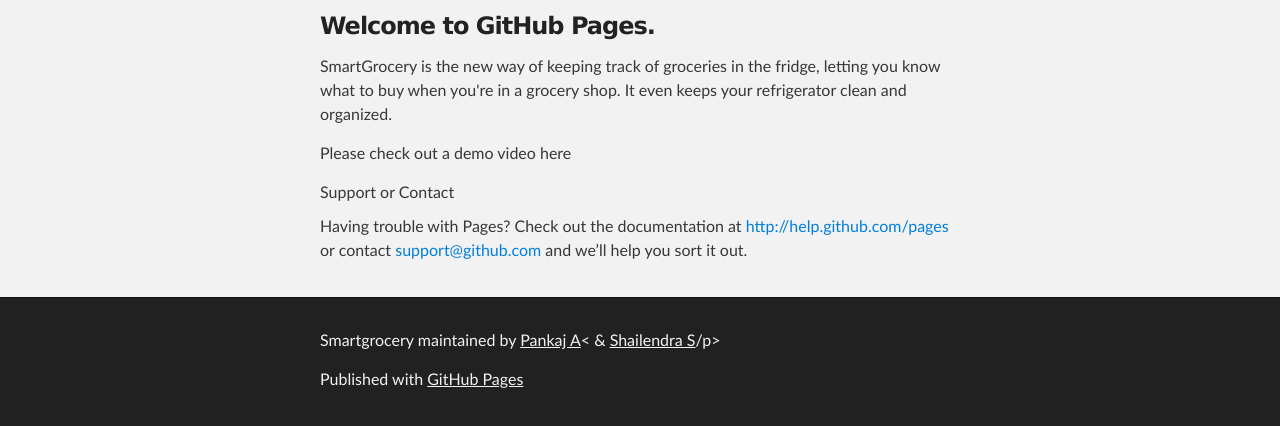
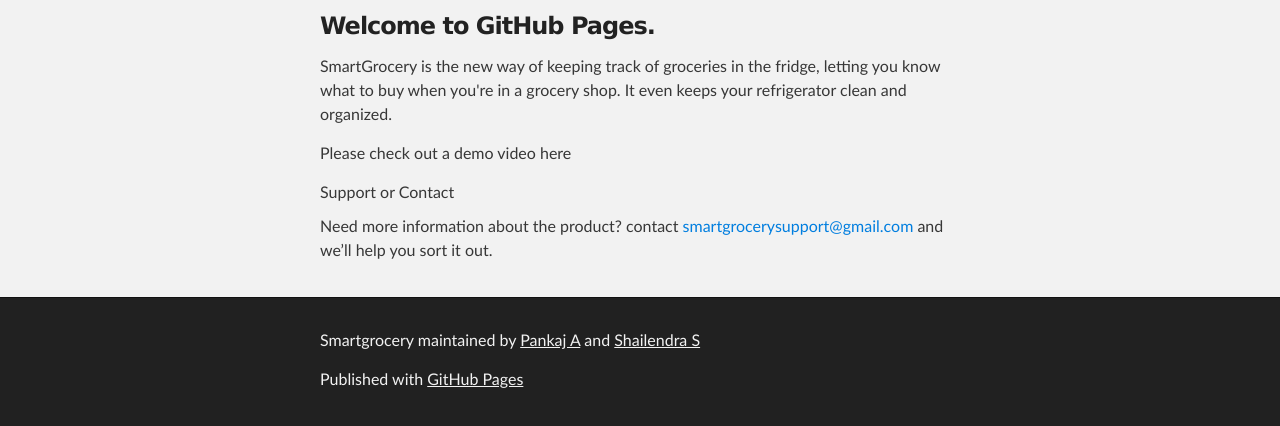
Before and after one commit to pankajal/smartgrocery, a plain HTML site: page index.html in a window 1280 px wide. Shown: the part 252-678 px from the top of the page. Drawn offline with Linux system fonts and the light colour scheme.

Commit message:
refining

```diff
--- a/index.html
+++ b/index.html
@@ -58,14 +58,14 @@
  -->
 <a name="support-or-contact" class="anchor" href="#support-or-contact"><span class="octicon octicon-link"></span></a>Support or Contact</h3>
 
-<p>Having trouble with Pages? Check out the documentation at <a href="http://help.github.com/pages">http://help.github.com/pages</a> or contact <a href="mailto:support@github.com">support@github.com</a> and we’ll help you sort it out.</p>
+<p>Need more information about the product? contact <a href="mailto:smartgrocerysupport@gmail.com">smartgrocerysupport@gmail.com</a> and we’ll help you sort it out.</p>
       </section>
     </div>
 
     <!-- FOOTER  -->
     <div id="footer_wrap" class="outer">
       <footer class="inner">
-        <p class="copyright">Smartgrocery maintained by <a href="https://github.com/pankajal">Pankaj A</a>< & <a href="https://github.com/shailcoolboy">Shailendra S</a>/p>
+        <p class="copyright">Smartgrocery maintained by <a href="https://github.com/pankajal">Pankaj A</a> and <a href="https://github.com/shailcoolboy">Shailendra S</a> </p>
         <p>Published with <a href="http://pages.github.com">GitHub Pages</a></p>
       </footer>
     </div>
```
